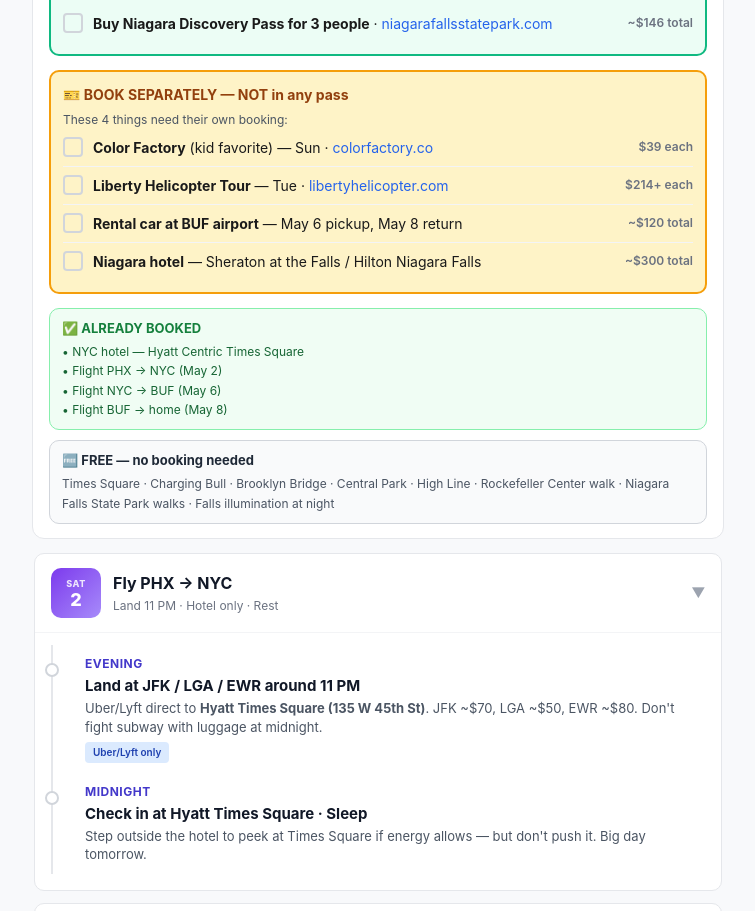
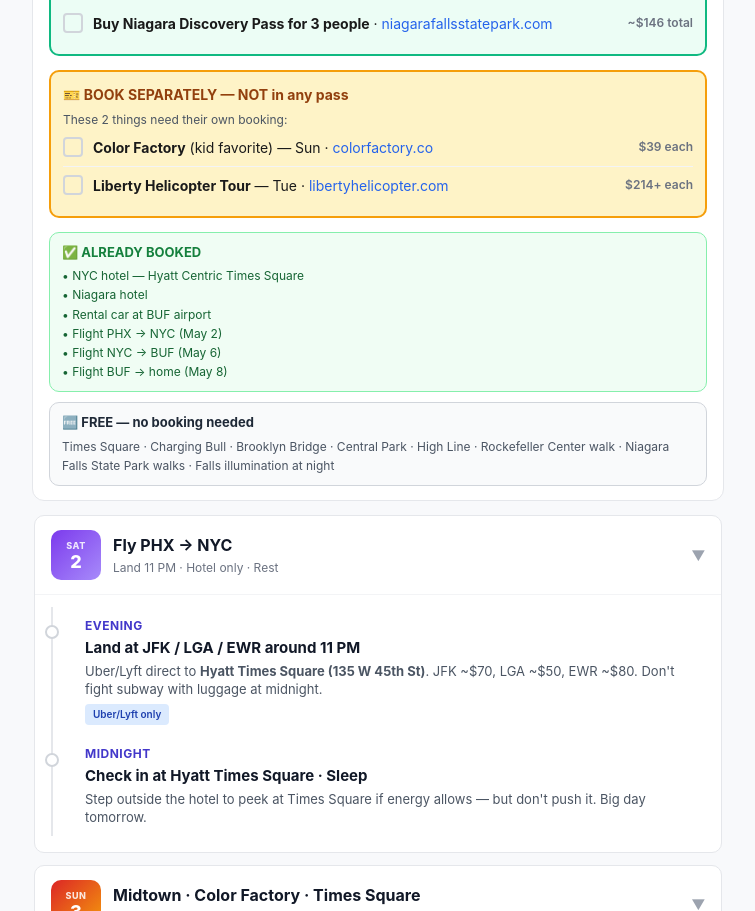
Before and after one commit to jainharsh644/newyork-trip, a plain HTML site: page index.html in a window 1280 px wide. Shown: the part 1763-2674 px from the top of the page, without its empty margins (262-1017 px from the left). Drawn offline with Linux system fonts and the light colour scheme.

Commit message:
Move rental car + Niagara hotel to already-booked section

```diff
--- a/index.html
+++ b/index.html
@@ -268,7 +268,7 @@
     <!-- BOOK SEPARATELY -->
     <div style="background:#fef3c7;border:2px solid #f59e0b;border-radius:10px;padding:12px;">
       <p style="font-size:14px;font-weight:700;color:#92400e;">🎫 BOOK SEPARATELY — NOT in any pass</p>
-      <p style="font-size:12px;color:#4b5563;margin-top:6px;">These 4 things need their own booking:</p>
+      <p style="font-size:12px;color:#4b5563;margin-top:6px;">These 2 things need their own booking:</p>
 
       <div class="checkitem" onclick="ck(this)"><div class="cb"></div>
         <div class="ck-text"><b>Color Factory</b> (kid favorite) — Sun · <a href="https://www.colorfactory.co" target="_blank">colorfactory.co</a></div>
@@ -279,16 +279,6 @@
         <div class="ck-text"><b>Liberty Helicopter Tour</b> — Tue · <a href="https://libertyhelicopter.com" target="_blank">libertyhelicopter.com</a></div>
         <div class="ck-cost">$214+ each</div>
       </div>
-
-      <div class="checkitem" onclick="ck(this)"><div class="cb"></div>
-        <div class="ck-text"><b>Rental car at BUF airport</b> — May 6 pickup, May 8 return</div>
-        <div class="ck-cost">~$120 total</div>
-      </div>
-
-      <div class="checkitem" onclick="ck(this)"><div class="cb"></div>
-        <div class="ck-text"><b>Niagara hotel</b> — Sheraton at the Falls / Hilton Niagara Falls</div>
-        <div class="ck-cost">~$300 total</div>
-      </div>
     </div>
 
     <!-- ALREADY BOOKED -->
@@ -296,6 +286,8 @@
       <p style="font-size:13px;font-weight:700;color:#15803d;">✅ ALREADY BOOKED</p>
       <p style="font-size:12px;color:#166534;margin-top:4px;line-height:1.6;">
         • NYC hotel — Hyatt Centric Times Square<br>
+        • Niagara hotel<br>
+        • Rental car at BUF airport<br>
         • Flight PHX → NYC (May 2)<br>
         • Flight NYC → BUF (May 6)<br>
         • Flight BUF → home (May 8)
```
